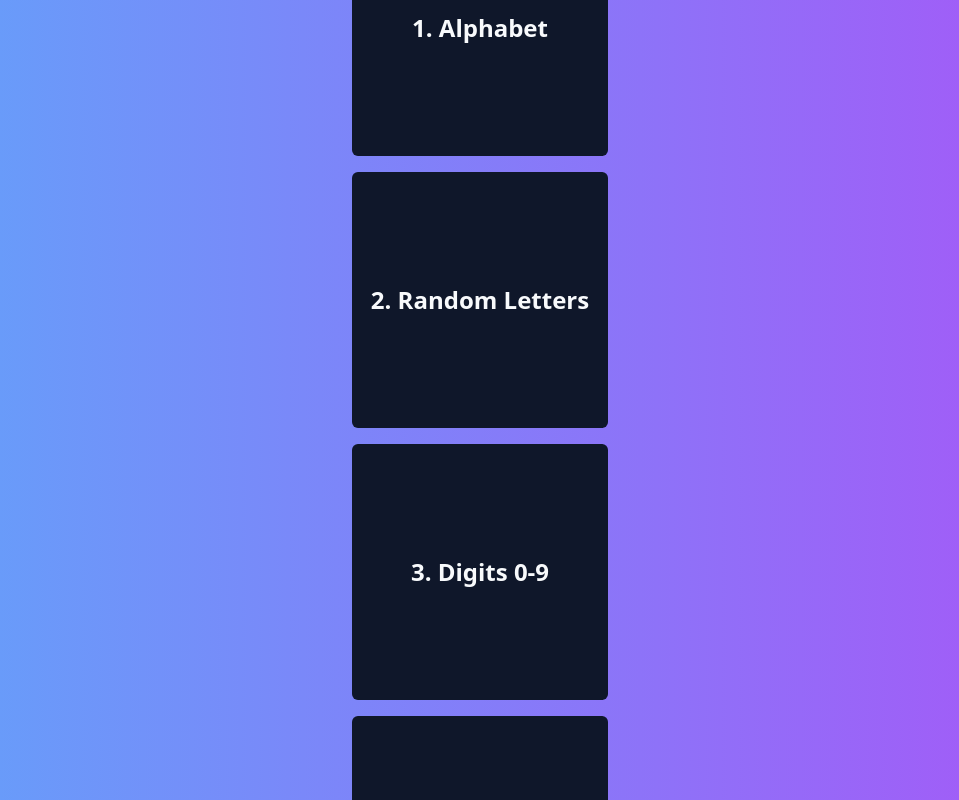
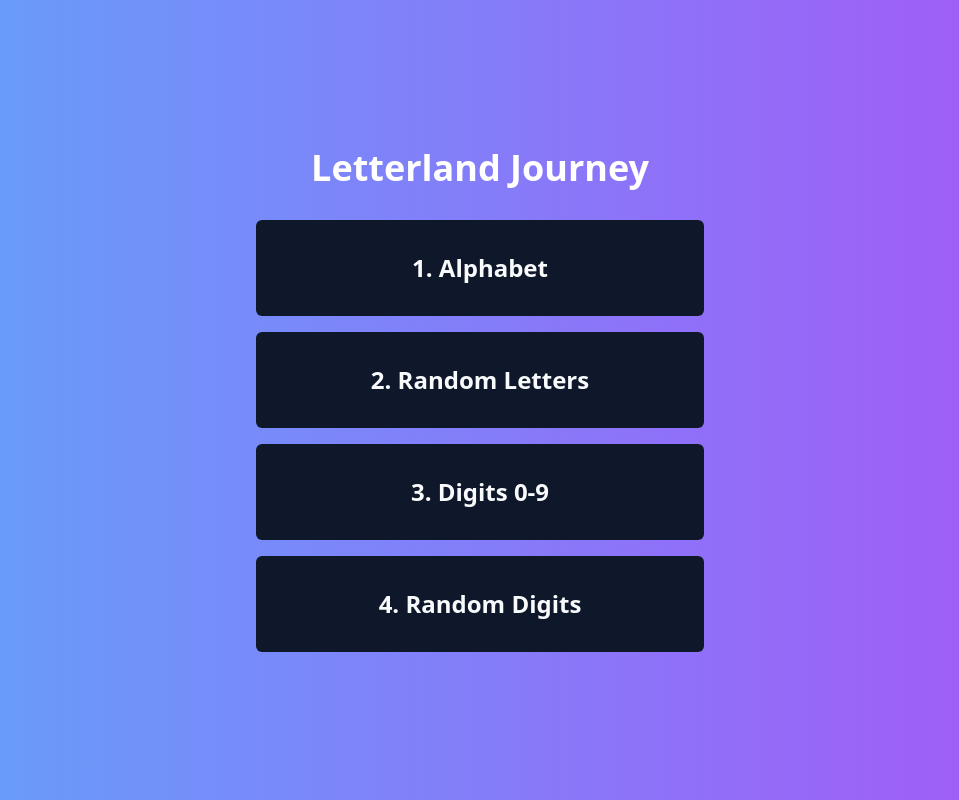
Before and after one commit to hervert/letterland, a React (Vite) app: page / in a window 1280 px wide. Shown: the top 800 px of the page, without its empty margins (160-1119 px from the left). Built offline with nearby package versions, Linux system fonts and the light colour scheme.

Commit message:
Update button styles to rectangles
Modified button styles in the Home component to ensure they are rectangular, allowing them to fit better within the screen layout.
[skip gpt_engineer]

```diff
--- a/src/pages/Home.jsx
+++ b/src/pages/Home.jsx
@@ -6,29 +6,29 @@ const Home = () => {
   const navigate = useNavigate();
 
   return (
-    <div className="h-screen flex flex-col items-center justify-center bg-gradient-to-r from-blue-400 to-purple-500">
+    <div className="h-screen flex flex-col items-center justify-center bg-gradient-to-r from-blue-400 to-purple-500 p-4">
       <h1 className="text-4xl font-bold text-white mb-8">Letterland Journey</h1>
-      <div className="flex flex-col space-y-4 items-center">
+      <div className="flex flex-col space-y-4 w-full max-w-md">
         <Button
-          className="w-64 h-64 text-2xl font-bold"
+          className="w-full h-24 text-2xl font-bold"
           onClick={() => navigate('/play/alphabetical')}
         >
           1. Alphabet
         </Button>
         <Button
-          className="w-64 h-64 text-2xl font-bold"
+          className="w-full h-24 text-2xl font-bold"
           onClick={() => navigate('/play/random')}
         >
           2. Random Letters
         </Button>
         <Button
-          className="w-64 h-64 text-2xl font-bold"
+          className="w-full h-24 text-2xl font-bold"
           onClick={() => navigate('/play/digits')}
         >
           3. Digits 0-9
         </Button>
         <Button
-          className="w-64 h-64 text-2xl font-bold"
+          className="w-full h-24 text-2xl font-bold"
           onClick={() => navigate('/play/random-digits')}
         >
           4. Random Digits
```
